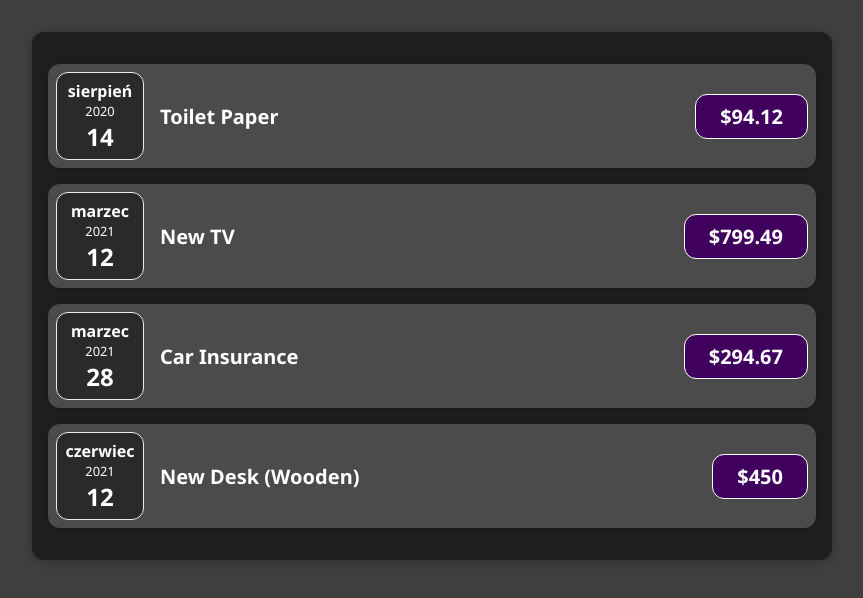
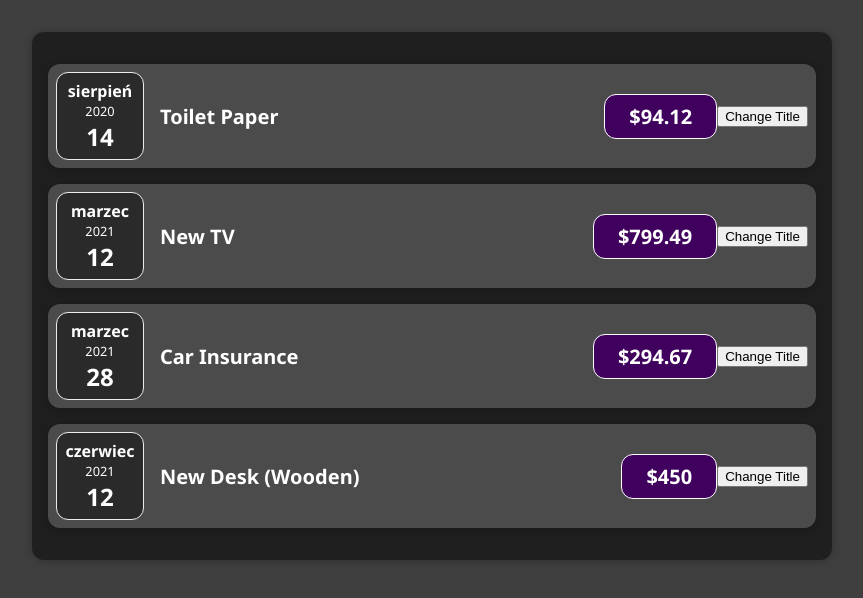
Before and after one commit to buczkowskid/Budget-Tracker-App, a React (Create React App) app: page / in a window 1280 px wide. Shown: the top 598 px of the page, without its empty margins (208-1071 px from the left). Built offline with nearby package versions, Linux system fonts and the light colour scheme; the HTML template or start-up script is replaced by a standard one.

Commit message:
Added Expenses and ExpensesDate

```diff
--- a/src/App.js
+++ b/src/App.js
@@ -1,7 +1,7 @@
 
 import Expenses from "./components/Expenses/Expenses";
 
-function App() {
+const App = () => {
 	const expenses = [
 		{
 			id: "e1",
--- a/src/components/Expenses/ExpenseDate.js
+++ b/src/components/Expenses/ExpenseDate.js
@@ -1,6 +1,6 @@
 import './ExpenseDate.css'
 
-function ExpenseDate(props) {
+const ExpenseDate = (props) => {
 	const month = props.date.toLocaleString("pl-PL", { month: "long" });
 	const day = props.date.toLocaleString("pl-PL", { day: "2-digit" });
 	const year = props.date.getFullYear();
--- a/src/components/Expenses/ExpenseItem.js
+++ b/src/components/Expenses/ExpenseItem.js
@@ -1,18 +1,27 @@
-import ExpenseDate from './ExpenseDate'
-import Card from '../UI/Card'
+import React, { useState } from "react";
+
+import ExpenseDate from "./ExpenseDate";
+import Card from "../UI/Card";
 import "./ExpenseItem.css";
 
-function ExpenseItem(props) {
+const ExpenseItem = (props) => {
+	const [title, setTitle] = useState(props.title);
+
+	const clickHandler = () => {
+		setTitle("Updated");
+		console.log(title);
+	};
 
 	return (
 		<Card className="expense-item">
-			<ExpenseDate date={props.date}/>
+			<ExpenseDate date={props.date} />
 			<div className="expense-item__description">
-				<h2>{props.title}</h2>
+				<h2>{title}</h2>
 				<div className="expense-item__price">${props.amount}</div>
 			</div>
+			<button onClick={clickHandler}>Change Title</button>
 		</Card>
 	);
-}
+};
 
 export default ExpenseItem;
```
Also changed, not shown: 1 other file (tests, documents, lock files or other folders).
